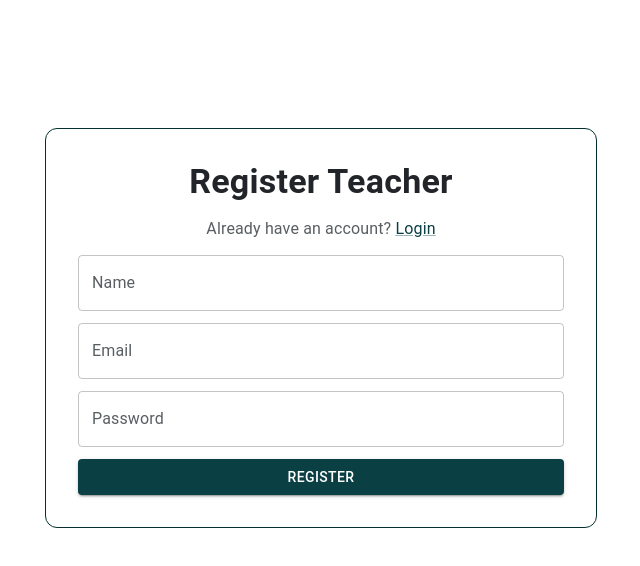
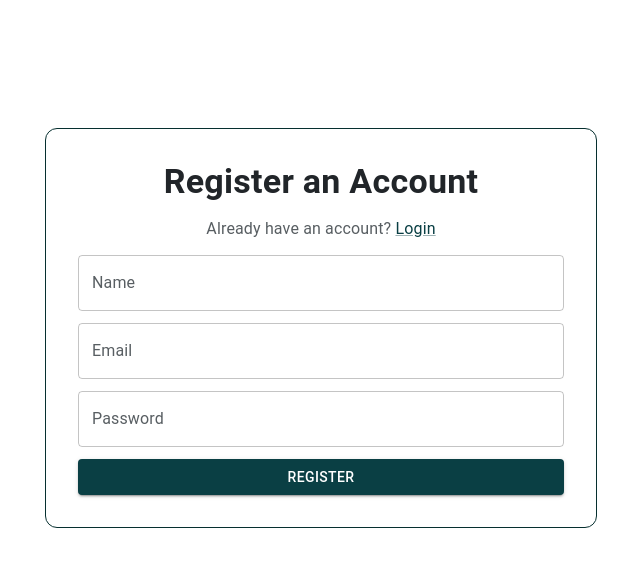
Before and after one commit to KiddKailash/BlankProject, a React (Vite) app in the folder frontend/: page /auth in a window 1280 px wide. Shown: the top 566 px of the page, without its empty margins (319-959 px from the left). Built offline with nearby package versions, Linux system fonts and the light colour scheme; no server answers.

Commit message:
Minor Changes

```diff
--- a/frontend/src/App.jsx
+++ b/frontend/src/App.jsx
@@ -6,8 +6,8 @@
  * @module App
  */
 
-import React, { useState, useEffect } from "react";
-import { Routes, Route } from "react-router-dom";
+import React, { useState } from "react";
+import { Routes, Route, Navigate } from "react-router-dom";
 
 // Webpages - Public
 import PageNotFound from "./pages/public/PageNotFound";
@@ -41,7 +41,8 @@ function App() {
   // Define an array of page objects, each with a route path and the component to render.
   // The "*" path acts as a catch-all route for undefined URLs.
   const pages = [
-    { path: "*", component: <PageNotFound /> },
+    { path: "/404", component: <PageNotFound /> },
+    { path: "*", component: <Navigate to="/404" /> },
     { path: "/", component: <LandingPage /> },
     { path: "/auth", component: <AuthPage /> },
     { path: "/dashboard", component: <Dashboard /> },
@@ -63,18 +64,6 @@ function App() {
 
   // Local state to store fetched data from the backend (if needed).
   const [data, setData] = useState(null);
-
-  useEffect(() => {
-    // Fetch data from the backend API when the component mounts.
-    fetch("http://127.0.0.1:8000/api/")
-      .then((response) => response.json())
-      .then((data) => {
-        // Log and store the fetched data.
-        console.log("Data fetched:", data);
-        setData(data);
-      })
-      .catch((error) => console.error("Error fetching data:", error));
-  }, []); // Empty dependency array ensures this runs once on mount.
 
   // Log the current state of data. This is optional and for debugging purposes.
   data ? console.log("Fetched Data:", data) : console.log("Data not fetched");
--- a/frontend/src/components/Layout.jsx
+++ b/frontend/src/components/Layout.jsx
@@ -17,7 +17,6 @@ import Sidebar from "./Sidebar";
 
 // MUI Components
 import Box from "@mui/material/Box";
-import Container from "@mui/material/Container";
 
 /**
  * Dashboard component that provides the main layout for the application.
@@ -35,19 +34,16 @@ const Layout = () => {
    * Determines if the sidebar should be hidden based on the current path.
    *
    * The sidebar is not displayed on the following routes:
-   * - /login
-   * - /register
+   * - /auth
    * - /
    * - *
    *
    * @type {boolean}
    */
   const doNotDisplaySidebar =
-    location.pathname === "/login" ||
-    location.pathname === "/register" ||
     location.pathname === "/auth" ||
     location.pathname === "/" ||
-    location.pathname === "*";
+    location.pathname === "/404";
 
   return (
     <Box
@@ -55,7 +51,7 @@ const Layout = () => {
         display: "flex",
         height: "100vh", // fill viewport height
         width: "100%", // fill viewport width
-        bgcolor: "background.paper",
+        bgcolor: "background.default",
         p: doNotDisplaySidebar ? 0 : 1,
       }}
     >
--- a/frontend/src/pages/public/AuthPage.jsx
+++ b/frontend/src/pages/public/AuthPage.jsx
@@ -101,7 +101,7 @@ const AuthPage = () => {
       >
         <Stack direction="column" spacing={1.5}>
           <Typography variant="h4" align="center" gutterBottom>
-            {isLogin ? "Teacher Login Portal" : "Register Teacher"}
+            {isLogin ? "Welcome back!" : "Register an Account"}
           </Typography>
 
           <Typography variant="subtitle1" align="center" color="text.secondary">
--- a/frontend/src/pages/public/PageNotFound.jsx
+++ b/frontend/src/pages/public/PageNotFound.jsx
@@ -28,10 +28,13 @@ const PageNotFound = () => {
   const navigate = useNavigate();
 
   return (
-    <Container maxWidth="xs" sx={{ textAlign: "center", p:2, borderRadius: 4, mt: "30vh"}}>
+    <Container
+      maxWidth="xs"
+      sx={{ textAlign: "center", p: 2, borderRadius: 4, mt: "35vh" }}
+    >
       <Stack direction="column">
         <Typography variant="caption" color="error">
-        ERROR 404
+          Error 404
         </Typography>
         <Typography variant="h5" gutterBottom>
           Page Not Found
@@ -39,9 +42,9 @@ const PageNotFound = () => {
         <Button
           variant="contained"
           color="primary"
-        onClick={() => navigate("/")}
+          onClick={() => navigate("/dashboard")}
         >
-        Back to Login
+          Back to Dashboard
         </Button>
       </Stack>
     </Container>
```
Lines whose indentation alone changed are shown as unchanged.
